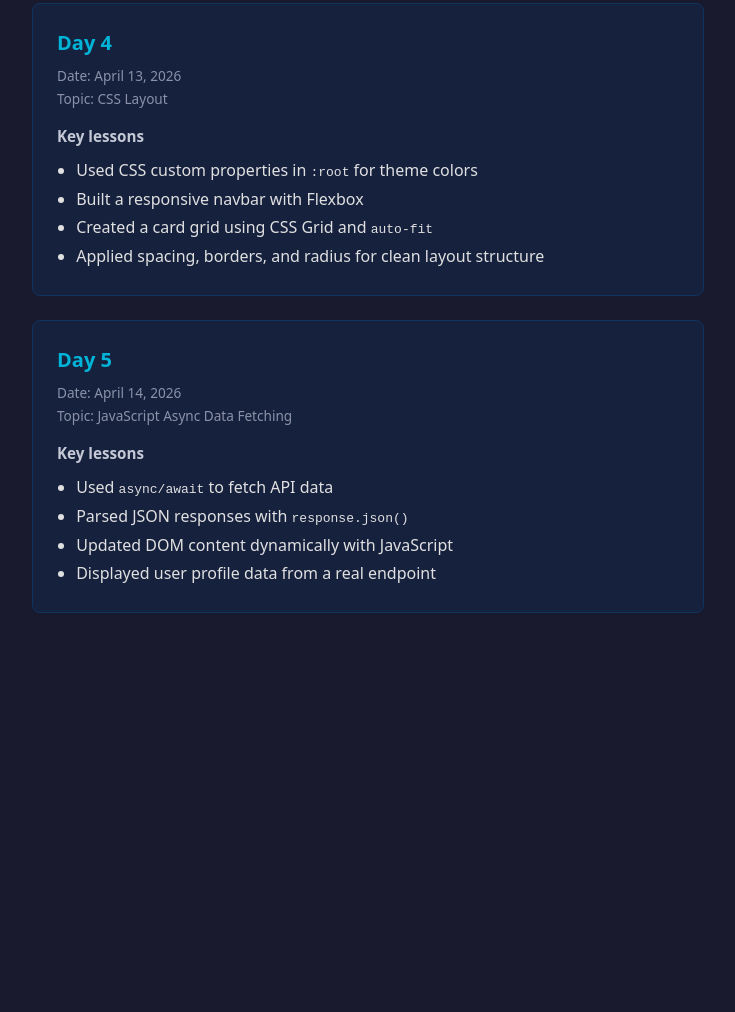
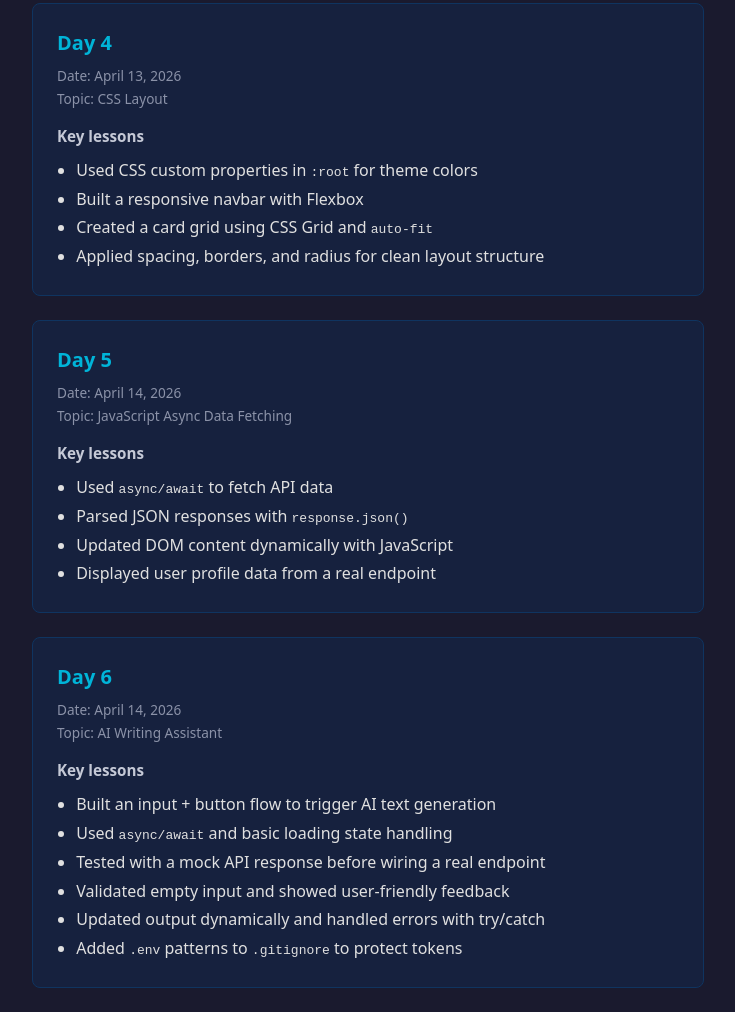
Before and after one commit to Mitchief/30-day-learning, a plain HTML site: page day-03/learning-log.html in a window 1280 px wide. Shown: the part 1228-2240 px from the top of the page, without its empty margins (272-1007 px from the left). Before the commit the page ends 1865 px from the top, so only its background shows below. Drawn offline with Linux system fonts and the light colour scheme.

Commit message:
Update Day 6 learning log entry and progress.
Capture Day 6 AI writing assistant lessons, including mock API workflow and .gitignore token-safety note, and advance progress to Day 6 of 30.

```diff
--- a/day-03/learning-log.html
+++ b/day-03/learning-log.html
@@ -14,8 +14,8 @@
 
   <section aria-labelledby="progress-label">
     <h2 id="progress-label">Course progress</h2>
-    <p>Day 3 of 30</p>
-    <progress value="3" max="30">Day 3 of 30</progress>
+    <p>Day 6 of 30</p>
+    <progress value="6" max="30">Day 6 of 30</progress>
   </section>
 
   <main>
@@ -97,6 +97,23 @@
         </ul>
       </article>
 
+      <article>
+        <header>
+          <h3>Day 6</h3>
+          <p>Date: <time datetime="2026-04-14">April 14, 2026</time></p>
+          <p>Topic: AI Writing Assistant</p>
+        </header>
+        <h4>Key lessons</h4>
+        <ul>
+          <li>Built an input + button flow to trigger AI text generation</li>
+          <li>Used <code>async/await</code> and basic loading state handling</li>
+          <li>Tested with a mock API response before wiring a real endpoint</li>
+          <li>Validated empty input and showed user-friendly feedback</li>
+          <li>Updated output dynamically and handled errors with try/catch</li>
+          <li>Added <code>.env</code> patterns to <code>.gitignore</code> to protect tokens</li>
+        </ul>
+      </article>
+
 
     </section>
   </main>
```
